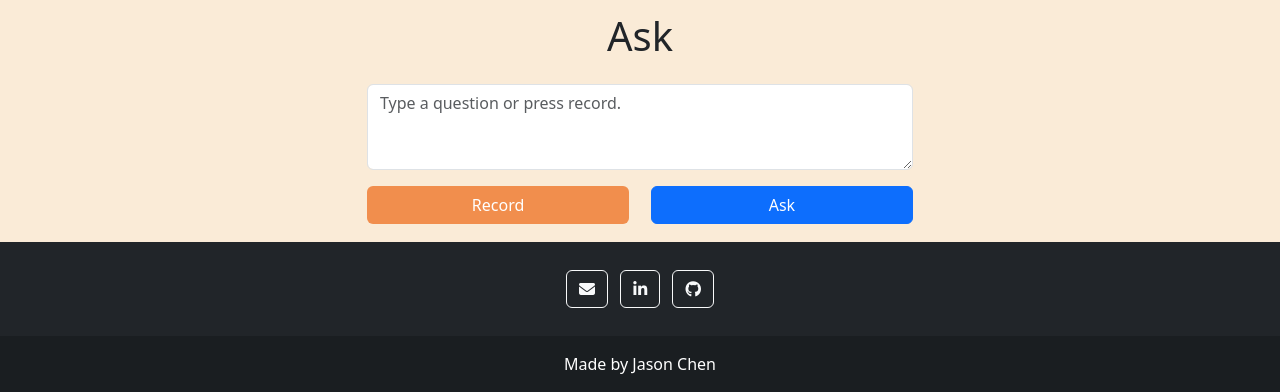
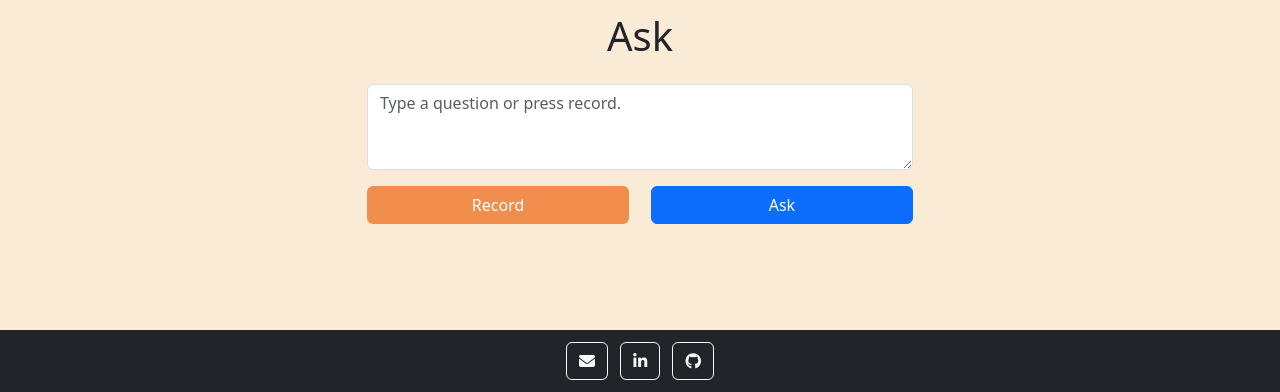
Before and after one commit to picklejason/cmsc-handbook, a Flask app: page /chat in a window 1280 px wide. Shown: the part 408-800 px from the top of the page. Run offline with Flask 2, Linux system fonts and the light colour scheme; some libraries are stand-ins or nearby versions.

Commit message:
Edit footer

```diff
--- a/templates/base.html
+++ b/templates/base.html
@@ -92,8 +92,8 @@
   </body>
 
   <footer class="bg-dark text-center text-white {{footer}}">
-    <div class="container p-4 pb-0">
-      <section class="mb-4">
+    <div class="container p-2">
+      <section>
         <!-- Email -->
         <a
           class="btn btn-outline-light btn-floating m-1"
@@ -125,8 +125,8 @@
       </section>
     </div>
 
-    <div class="text-center p-3" style="background-color: rgba(0, 0, 0, 0.2)">
+    <!-- <div class="text-center p-2" style="background-color: rgba(0, 0, 0, 0.2)">
       Made by Jason Chen
-    </div>
+    </div> -->
   </footer>
 </html>
```
